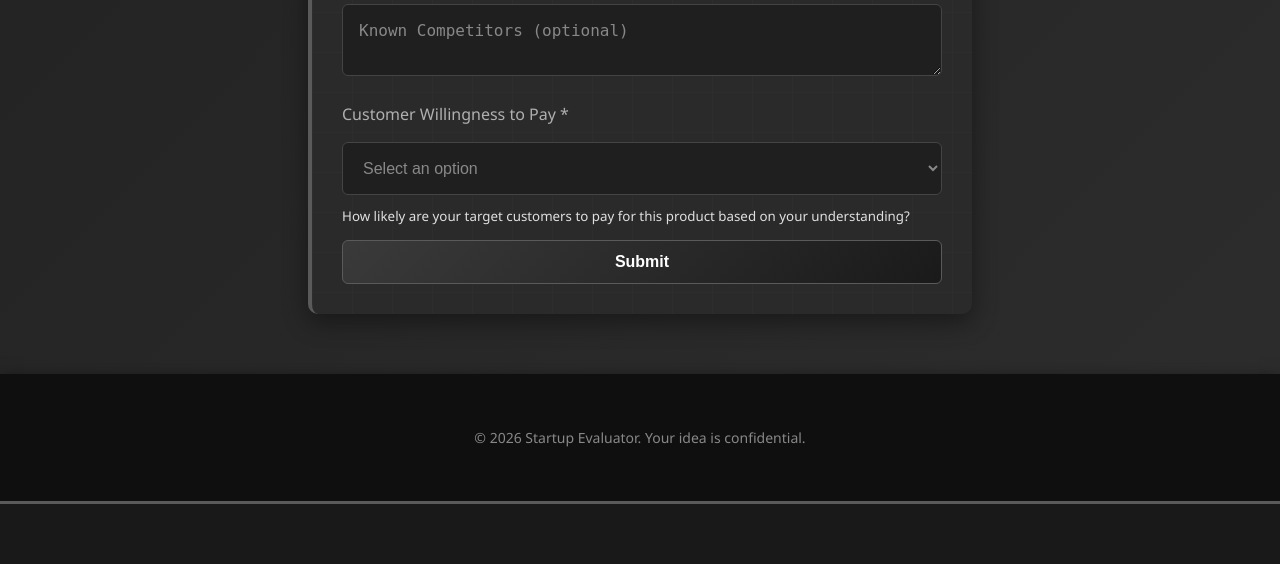
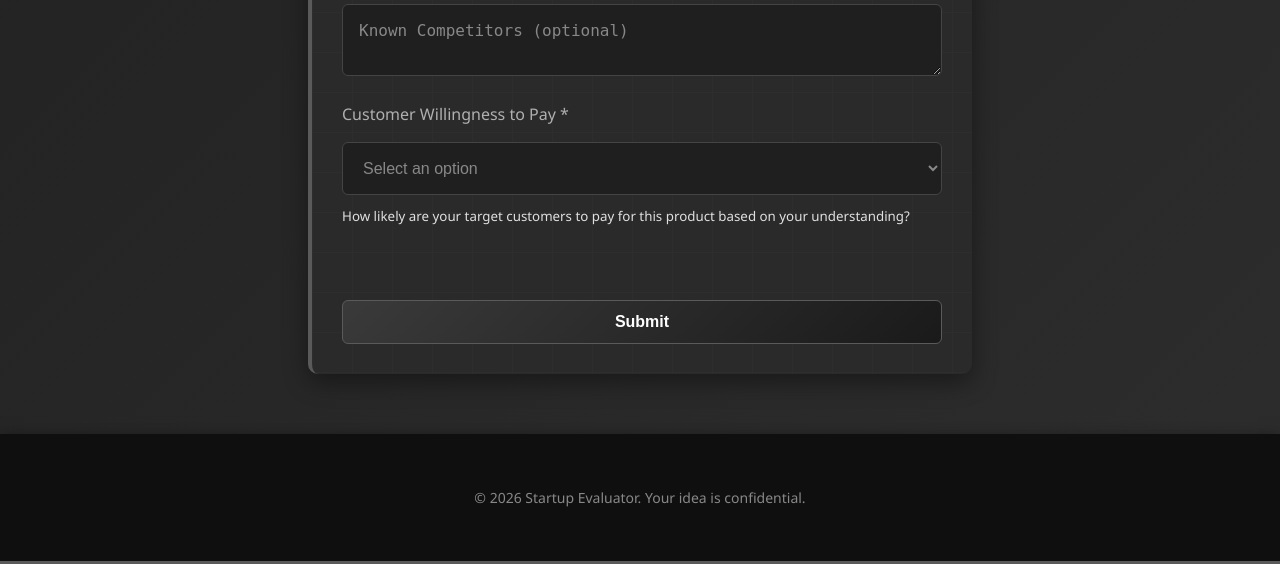
Before and after one commit to shivani-vishwakarmaa/startup-evaluator, a Flask app: page /form in a window 1280 px wide. Shown: the part 1878-2442 px from the top of the page. Before the commit the page ends 2382 px from the top, so only its background shows below. Run offline with Flask 3, Linux system fonts and the light colour scheme.

Commit message:
update Css

```diff
--- a/static/style.css
+++ b/static/style.css
@@ -278,7 +278,7 @@ form button {
     cursor: pointer;
     font-weight: 600;
     font-size: 16px;
-    margin-top: 15px;
+    margin-top: 75px;
     transition: all 0.3s ease;
     width: 100%;
 }
```
